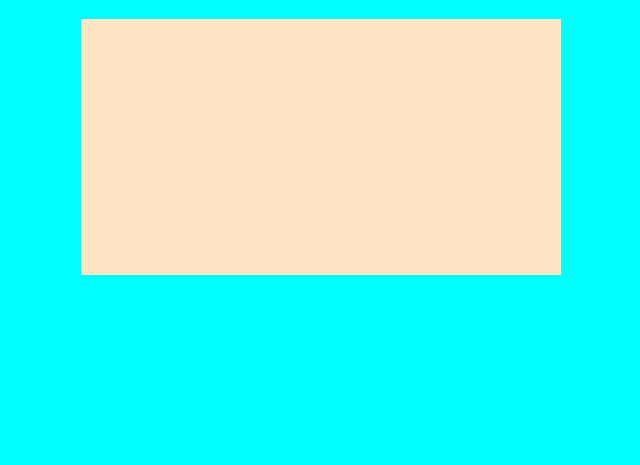
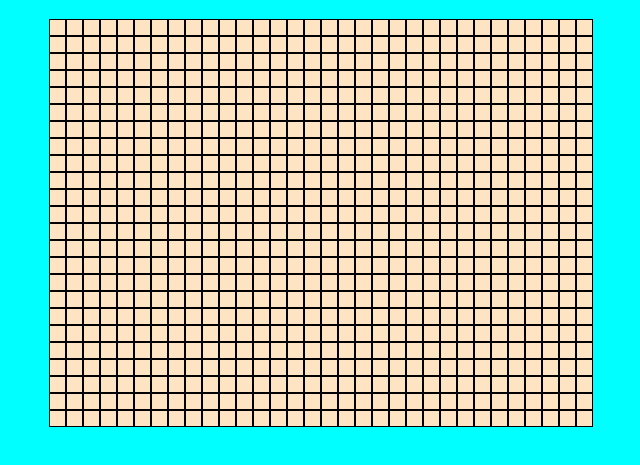
Before and after one commit to yeatonj/odin-etch, a plain HTML site: page index.html in a window 1280 px wide. Shown: the part 69-534 px from the top of the page, without its empty margins (319-959 px from the left). Drawn offline with Linux system fonts and the light colour scheme.

Commit message:
Add cells to etch-a-sketch

```diff
--- a/javascript.js
+++ b/javascript.js
@@ -1,12 +1,25 @@
-const CONTAINER_HEIGHT_TARGET = 240;
+const CONTAINER_HEIGHT_TARGET = 360;
 const CONTAINER_WIDTH_TARGET = 480;
 
 function initializeEAS(cellsWide, cellsHigh) {
-    let actualWidth = Math.round(CONTAINER_WIDTH_TARGET / cellsWide) * cellsWide;
-    let actualHeight = Math.round(CONTAINER_HEIGHT_TARGET / cellsHigh) * cellsHigh;
+    let cellWidth = Math.round(CONTAINER_WIDTH_TARGET / cellsWide);
+    let cellHeight = Math.round(CONTAINER_HEIGHT_TARGET / cellsHigh);
     const container = document.querySelector("#container");
-    container.style.height = actualHeight + "px";
-    container.style.width = actualWidth + "px";
+
+    // Create row
+    for (let i = 0; i < cellsHigh; i++) {
+        const row = document.createElement("div");
+        row.id = "row";
+        // create cols
+        for (let j = 0; j < cellsWide; j++) {
+            const cell = document.createElement("div");
+            cell.id = "cell";
+            cell.style.height = cellHeight + "px";
+            cell.style.width = cellWidth + "px";
+            row.appendChild(cell);
+        }
+        container.appendChild(row);
+    }
 }
 
 
@@ -16,4 +29,4 @@ function initializeEAS(cellsWide, cellsHigh) {
 
 
 // --------------------------------
-initializeEAS(16, 32);
+initializeEAS(32, 24);
--- a/style.css
+++ b/style.css
@@ -7,4 +7,15 @@ body {
 
 #container {
     background-color: bisque;
+    display: flex;
+    flex-direction: column;
 }
+
+#row {
+    display: flex;
+}
+
+#cell {
+    background-color: bisque;
+    border: 1px solid black;
+}
```
